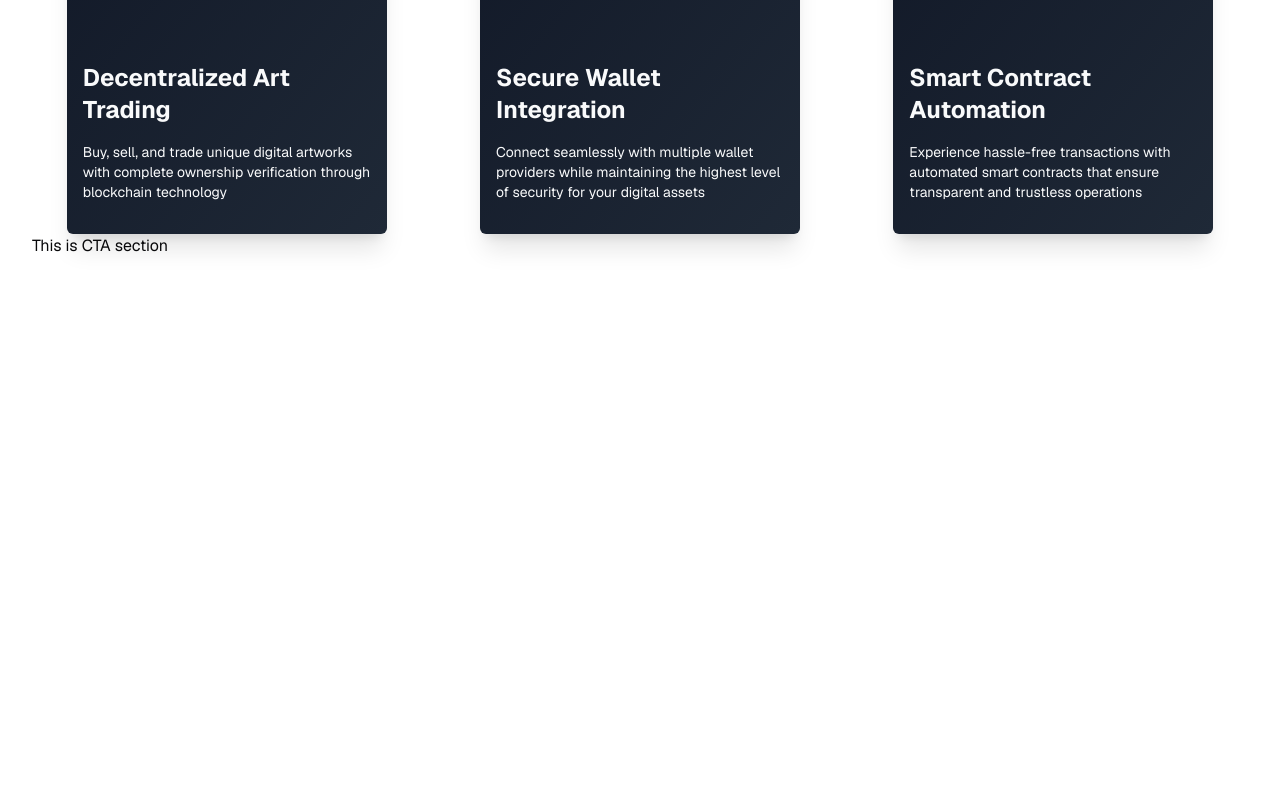
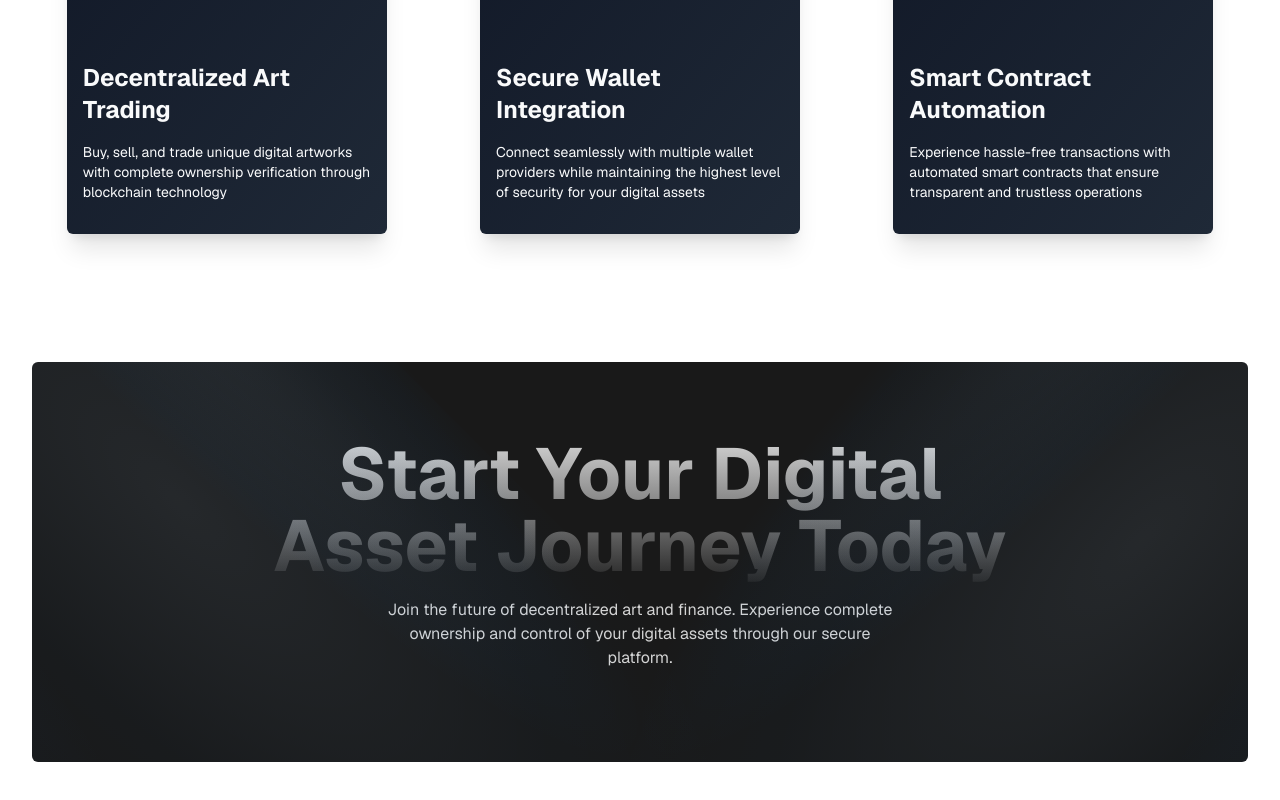
Before and after one commit to IrumiDesu7/ilmi-fe-test, a Next.js app: page / in a window 1280 px wide. Shown: the part 710-1510 px from the top of the page. Before the commit the page ends 1032 px from the top, so only its background shows below. Built offline with nearby package versions, Linux system fonts and the light colour scheme.

Commit message:
feat: add spotlight component and enhance CTA section with dynamic styling

```diff
--- a/components/sections/cta.tsx
+++ b/components/sections/cta.tsx
@@ -1,5 +1,24 @@
+"use client";
+import React from "react";
+import { Spotlight } from "@/components/ui/spotlight-new";
+
 const CTA = () => {
-  return <div>This is CTA section</div>;
+  return (
+    <div className="bg-grid-white/[0.02] relative flex min-h-[10rem] w-full overflow-hidden rounded-md bg-black/[0.9] antialiased dark:bg-black/[0.96] md:mt-32 md:h-[25rem] md:items-center md:justify-center">
+      <Spotlight />
+
+      <div className="relative z-10 mx-auto w-full max-w-7xl p-4 pt-20 md:pt-0">
+        <h1 className="bg-opacity-50 bg-gradient-to-b from-neutral-300 to-neutral-800 bg-clip-text text-center text-4xl font-bold text-transparent dark:from-neutral-50 dark:to-neutral-400 md:text-7xl">
+          Start Your Digital <br /> Asset Journey Today
+        </h1>
+        <p className="mx-auto mt-4 max-w-lg text-center text-base font-normal text-neutral-300 dark:text-neutral-300">
+          Join the future of decentralized art and finance. Experience complete
+          ownership and control of your digital assets through our secure
+          platform.
+        </p>
+      </div>
+    </div>
+  );
 };
 
 export default CTA;
--- a/components/sections/feature-card.tsx
+++ b/components/sections/feature-card.tsx
@@ -13,6 +13,10 @@
     <motion.div
       whileHover={{
         scale: 1.05,
+        transition: {
+          duration: 0.2,
+          ease: "easeOut",
+        },
       }}
       className="group/card w-full max-w-xs"
     >
--- /dev/null
+++ b/components/ui/spotlight-new.tsx
@@ -0,0 +1,128 @@
+"use client";
+import React from "react";
+import { motion } from "motion/react";
+
+type SpotlightProps = {
+  gradientFirst?: string;
+  gradientSecond?: string;
+  gradientThird?: string;
+  translateY?: number;
+  width?: number;
+  height?: number;
+  smallWidth?: number;
+  duration?: number;
+  xOffset?: number;
+};
+
+export const Spotlight = ({
+  gradientFirst = "radial-gradient(68.54% 68.72% at 55.02% 31.46%, hsla(210, 100%, 85%, .08) 0, hsla(210, 100%, 55%, .02) 50%, hsla(210, 100%, 45%, 0) 80%)",
+  gradientSecond = "radial-gradient(50% 50% at 50% 50%, hsla(210, 100%, 85%, .06) 0, hsla(210, 100%, 55%, .02) 80%, transparent 100%)",
+  gradientThird = "radial-gradient(50% 50% at 50% 50%, hsla(210, 100%, 85%, .04) 0, hsla(210, 100%, 45%, .02) 80%, transparent 100%)",
+  translateY = -350,
+  width = 560,
+  height = 1380,
+  smallWidth = 240,
+  duration = 7,
+  xOffset = 100,
+}: SpotlightProps = {}) => {
+  return (
+    <motion.div
+      initial={{
+        opacity: 0,
+      }}
+      animate={{
+        opacity: 1,
+      }}
+      transition={{
+        duration: 1.5,
+      }}
+      className="pointer-events-none absolute inset-0 h-full w-full"
+    >
+      <motion.div
+        animate={{
+          x: [0, xOffset, 0],
+        }}
+        transition={{
+          duration,
+          repeat: Infinity,
+          repeatType: "reverse",
+          ease: "easeInOut",
+        }}
+        className="absolute top-0 left-0 w-screen h-screen z-40 pointer-events-none"
+      >
+        <div
+          style={{
+            transform: `translateY(${translateY}px) rotate(-45deg)`,
+            background: gradientFirst,
+            width: `${width}px`,
+            height: `${height}px`,
+          }}
+          className={`absolute top-0 left-0`}
+        />
+
+        <div
+          style={{
+            transform: "rotate(-45deg) translate(5%, -50%)",
+            background: gradientSecond,
+            width: `${smallWidth}px`,
+            height: `${height}px`,
+          }}
+          className={`absolute top-0 left-0 origin-top-left`}
+        />
+
+        <div
+          style={{
+            transform: "rotate(-45deg) translate(-180%, -70%)",
+            background: gradientThird,
+            width: `${smallWidth}px`,
+            height: `${height}px`,
+          }}
+          className={`absolute top-0 left-0 origin-top-left`}
+        />
+      </motion.div>
+
+      <motion.div
+        animate={{
+          x: [0, -xOffset, 0],
+        }}
+        transition={{
+          duration,
+          repeat: Infinity,
+          repeatType: "reverse",
+          ease: "easeInOut",
+        }}
+        className="absolute top-0 right-0 w-screen h-screen z-40 pointer-events-none"
+      >
+        <div
+          style={{
+            transform: `translateY(${translateY}px) rotate(45deg)`,
+            background: gradientFirst,
+            width: `${width}px`,
+            height: `${height}px`,
+          }}
+          className={`absolute top-0 right-0`}
+        />
+
+        <div
+          style={{
+            transform: "rotate(45deg) translate(-5%, -50%)",
+            background: gradientSecond,
+            width: `${smallWidth}px`,
+            height: `${height}px`,
+          }}
+          className={`absolute top-0 right-0 origin-top-right`}
+        />
+
+        <div
+          style={{
+            transform: "rotate(45deg) translate(180%, -70%)",
+            background: gradientThird,
+            width: `${smallWidth}px`,
+            height: `${height}px`,
+          }}
+          className={`absolute top-0 right-0 origin-top-right`}
+        />
+      </motion.div>
+    </motion.div>
+  );
+};
```
